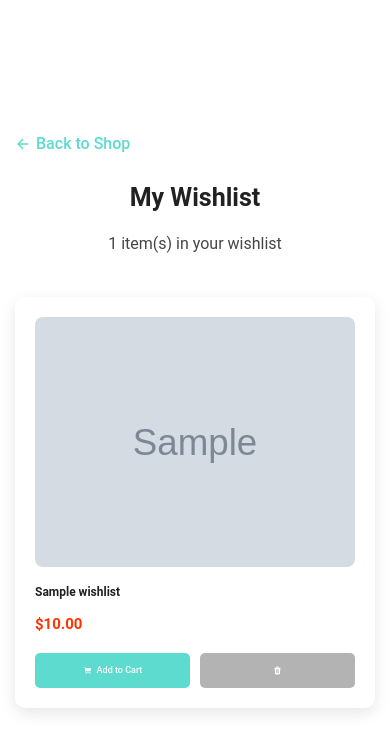
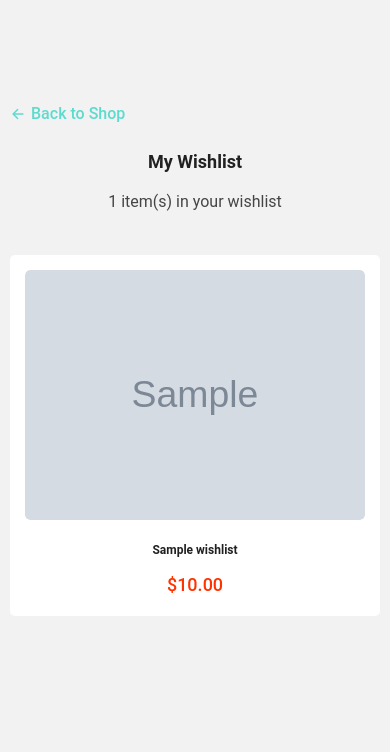
Before and after one commit to Subeen0124/Furnessence, a PHP site: page /Furnessence/wishlist.php in a window 390 px wide. Shown: the top 752 px of the page. Run offline with PHP 8.4, Linux system fonts and the light colour scheme; the visitor is signed in with stand-in values (Sample User, id 1); tables that the repository leaves empty hold one stand-in row (values such as "Sample post"); grey boxes marked "Sample" are stand-in pictures.

```diff
--- a/assests/css/style.css
+++ b/assests/css/style.css
@@ -133,6 +133,7 @@ body {
   color: var(--onyx);
   font-size: 1.6rem;
   line-height: 1.7;
+  overflow-x: hidden;
 }
 
 :focus-visible { outline-offset: 4px; }
--- a/assests/css/wishlist.css
+++ b/assests/css/wishlist.css
@@ -1,10 +1,11 @@
 /**
  * WISHLIST PAGE STYLES
+ * Matches index.php product card design
  */
 
 body {
     padding-top: 100px;
-    background: var(--cultured);
+    background: hsl(0, 0%, 95%);
 }
 
 .wishlist-container {
@@ -20,7 +21,7 @@ body {
 
 .page-header h1 {
     font-size: 2.5rem;
-    color: var(--eerie-black-1);
+    color: hsl(0, 0%, 13%);
     margin-bottom: 10px;
 }
 
@@ -28,14 +29,15 @@ body {
     display: inline-flex;
     align-items: center;
     gap: 5px;
-    color: var(--medium-turquoise);
+    color: hsl(174, 64%, 61%);
     font-weight: 500;
     margin-bottom: 20px;
-    transition: var(--transition-1);
+    transition: 0.25s ease;
+    text-decoration: none;
 }
 
 .back-link:hover {
-    color: var(--coquelicot);
+    color: hsl(12, 100%, 50%);
 }
 
 .wishlist-grid {
@@ -44,108 +46,159 @@ body {
     gap: 30px;
 }
 
+/* Match product-card design from index.php */
 .wishlist-item {
-    background: var(--white);
-    border-radius: 10px;
-    padding: 20px;
-    box-shadow: 0 5px 15px rgba(0, 0, 0, 0.1);
-    transition: var(--transition-1);
+    position: relative;
+    text-align: center;
+    background-color: hsl(0, 0%, 100%);
+    border-radius: 5px;
+    padding: 15px;
+    transition: 0.25s ease;
 }
 
 .wishlist-item:hover {
+    box-shadow: 0 0 20px hsla(0, 0%, 0%, 0.1);
     transform: translateY(-5px);
-    box-shadow: 0 8px 25px rgba(0, 0, 0, 0.15);
+}
+
+/* Image container matching card-banner */
+.item-image-container {
+    position: relative;
+    margin-bottom: 20px;
+    overflow: hidden;
+    border-radius: 5px;
+}
+
+/* Dark overlay on hover */
+.item-image-container::before {
+    content: "";
+    position: absolute;
+    inset: 0;
+    background-color: hsl(0, 0%, 7%);
+    opacity: 0;
+    z-index: 1;
+    transition: 0.25s ease;
+}
+
+.wishlist-item:hover .item-image-container::before {
+    opacity: 0.5;
 }
 
 .item-image {
     width: 100%;
-    height: 250px;
+    height: 300px;
     object-fit: cover;
-    border-radius: 8px;
-    margin-bottom: 15px;
+    border-radius: 5px;
+    display: block;
+}
+
+/* Action buttons overlay on image (matching card-action-list) */
+.item-actions {
+    position: absolute;
+    top: 50%;
+    left: 50%;
+    transform: translate(-50%, -50%);
+    display: flex;
+    gap: 10px;
+    opacity: 0;
+    transition: 0.5s ease;
+    z-index: 2;
+}
+
+.wishlist-item:hover .item-actions {
+    opacity: 1;
+}
+
+/* Match card-action-btn styling */
+.action-btn {
+    background-color: hsl(0, 0%, 100%);
+    color: hsl(0, 0%, 7%);
+    padding: 12px;
+    border-radius: 50%;
+    transition: 0.25s ease;
+    display: flex;
+    align-items: center;
+    justify-content: center;
+    border: none;
+    cursor: pointer;
+    text-decoration: none;
+    width: 44px;
+    height: 44px;
+}
+
+.action-btn ion-icon {
+    font-size: 20px;
+}
+
+.action-btn:hover {
+    background-color: hsl(174, 64%, 61%);
+    color: hsl(0, 0%, 100%);
+}
+
+.btn-remove:hover {
+    background-color: hsl(12, 100%, 50%);
+}
+
+/* Product details matching card-content */
+.item-details {
+    text-align: center;
 }
 
 .item-details h3 {
     font-size: 1.2rem;
     margin-bottom: 10px;
-    color: var(--eerie-black-1);
+    color: hsl(0, 0%, 13%);
+    transition: 0.25s ease;
 }
 
-.item-price {
-    font-size: 1.5rem;
-    font-weight: 600;
-    color: var(--coquelicot);
-    margin-bottom: 15px;
+.item-details h3:hover {
+    color: hsl(174, 64%, 61%);
 }
 
-.item-actions {
+/* Match card-price styling */
+.item-price {
+    color: hsl(12, 100%, 50%);
+    font-size: 1.8rem;
+    font-weight: 500;
     display: flex;
+    justify-content: center;
+    align-items: center;
     gap: 10px;
-}
-
-.action-btn {
-    flex: 1;
-    padding: 10px;
-    border-radius: 5px;
-    font-size: 0.9rem;
-    font-weight: 500;
-    transition: var(--transition-1);
-    display: flex;
-    align-items: center;
-    justify-content: center;
-    gap: 5px;
-}
-
-.btn-cart {
-    background: var(--medium-turquoise);
-    color: var(--white);
-}
-
-.btn-cart:hover {
-    background: var(--coquelicot);
-}
-
-.btn-remove {
-    background: var(--silver-chalice);
-    color: var(--white);
-}
-
-.btn-remove:hover {
-    background: var(--coquelicot);
 }
 
 .empty-wishlist {
     text-align: center;
     padding: 60px 20px;
-    background: var(--white);
+    background: hsl(0, 0%, 100%);
     border-radius: 15px;
 }
 
 .empty-wishlist ion-icon {
     font-size: 80px;
-    color: var(--silver-chalice);
+    color: hsl(0, 0%, 70%);
     margin-bottom: 20px;
 }
 
 .empty-wishlist h2 {
     font-size: 1.8rem;
     margin-bottom: 10px;
-    color: var(--eerie-black-1);
+    color: hsl(0, 0%, 13%);
 }
 
 .shop-btn {
     display: inline-block;
     margin-top: 20px;
     padding: 12px 30px;
-    background: var(--medium-turquoise);
-    color: var(--white);
+    background: hsl(174, 64%, 61%);
+    color: hsl(0, 0%, 100%);
     border-radius: 5px;
     font-weight: 500;
-    transition: var(--transition-1);
+    transition: 0.25s ease;
+    text-decoration: none;
 }
 
 .shop-btn:hover {
-    background: var(--coquelicot);
+    background: hsl(12, 100%, 50%);
 }
 
 .alert {
@@ -168,3 +221,38 @@ body {
     color: #721c24;
     border: 1px solid #f5c6cb;
 }
+
+/* Responsive Design */
+@media (max-width: 768px) {
+    body {
+        padding-top: 80px;
+    }
+
+    .wishlist-grid {
+        grid-template-columns: repeat(auto-fill, minmax(250px, 1fr));
+        gap: 20px;
+    }
+
+    .page-header h1 {
+        font-size: 2rem;
+    }
+}
+
+@media (max-width: 480px) {
+    .wishlist-container {
+        padding: 20px 10px;
+    }
+
+    .wishlist-grid {
+        grid-template-columns: 1fr;
+        gap: 20px;
+    }
+
+    .page-header h1 {
+        font-size: 1.8rem;
+    }
+
+    .item-image {
+        height: 250px;
+    }
+}
--- a/wishlist.php
+++ b/wishlist.php
@@ -77,7 +77,7 @@ $cart_count = mysqli_fetch_assoc($cart_result)['count'];
     <link rel="preconnect" href="https://fonts.gstatic.com" crossorigin>
     <link href="https://fonts.googleapis.com/css2?family=Jost:wght@400;500;600;700&display=swap" rel="stylesheet">
     <link rel="stylesheet" href="./assests/css/style.css">
-    <link rel="stylesheet" href="./assests/css/wishlist.css">
+    <link rel="stylesheet" href="./assests/css/wishlist.css?v=2.0">
 
     <script type="module" src="https://unpkg.com/ionicons@7.1.0/dist/ionicons/ionicons.esm.js"></script>
     <script nomodule src="https://unpkg.com/ionicons@7.1.0/dist/ionicons/ionicons.js"></script>
@@ -114,21 +114,30 @@ $cart_count = mysqli_fetch_assoc($cart_result)['count'];
             <div class="wishlist-grid">
                 <?php while ($item = mysqli_fetch_assoc($wishlist_result)): ?>
                     <div class="wishlist-item">
-                        <img src="<?php echo htmlspecialchars($item['product_image']); ?>" alt="<?php echo htmlspecialchars($item['product_name']); ?>" class="item-image">
+
+                        <div class="item-image-container">
+                            <img src="<?php echo htmlspecialchars($item['product_image']); ?>"
+                                 alt="<?php echo htmlspecialchars($item['product_name']); ?>"
+                                 class="item-image">
+
+                            <div class="item-actions">
+                                <a href="?move_to_cart=<?php echo $item['id']; ?>"
+                                   class="action-btn btn-cart"
+                                   title="Add to Cart">
+                                    <ion-icon name="bag-handle-outline"></ion-icon>
+                                </a>
+                                <a href="?remove=<?php echo $item['id']; ?>"
+                                   class="action-btn btn-remove"
+                                   onclick="return confirm('Remove this item from wishlist?')"
+                                   title="Remove">
+                                    <ion-icon name="trash-outline"></ion-icon>
+                                </a>
+                            </div>
+                        </div>
 
                         <div class="item-details">
                             <h3><?php echo htmlspecialchars($item['product_name']); ?></h3>
                             <div class="item-price">$<?php echo number_format($item['product_price'], 2); ?></div>
-
-                            <div class="item-actions">
-                                <a href="?move_to_cart=<?php echo $item['id']; ?>" class="action-btn btn-cart">
-                                    <ion-icon name="cart"></ion-icon>
-                                    Add to Cart
-                                </a>
-                                <a href="?remove=<?php echo $item['id']; ?>" class="action-btn btn-remove" onclick="return confirm('Remove this item from wishlist?')">
-                                    <ion-icon name="trash"></ion-icon>
-                                </a>
-                            </div>
                         </div>
                     </div>
                 <?php endwhile; ?>
```
Also changed, not shown: other parts of assests/css/style.css (+34 -12 lines), index.php (+0 -22 lines).
